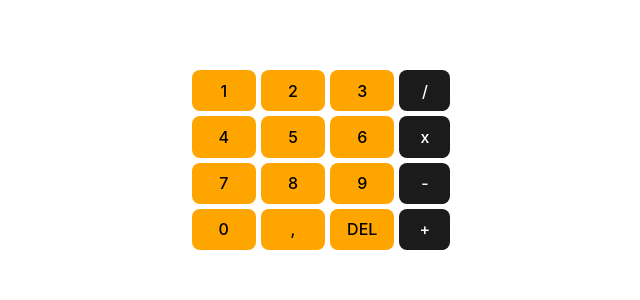
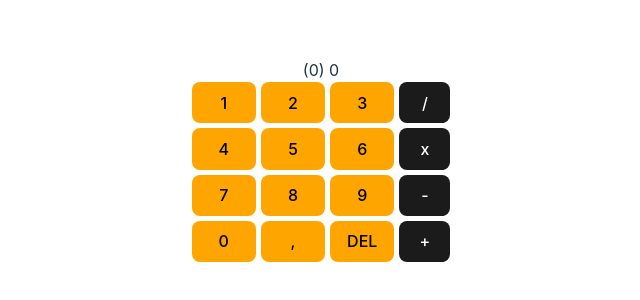
Before and after one commit to dsdyaz/jest-calc, a React (Vite) app: page / in a window 1280 px wide. Shown: the part 240-540 px from the top of the page, without its empty margins (319-959 px from the left). Built offline with nearby package versions, Linux system fonts and the light colour scheme.

Commit message:
add screen to app

```diff
--- a/src/App.tsx
+++ b/src/App.tsx
@@ -1,12 +1,15 @@
-import "./App.css";
-import Buttons from "./components/buttons/buttons";
+import React from "react"
+import "./App.css"
+import Buttons from "./components/buttons/buttons"
+import Screen from "./components/screen/screen"
 
 function App() {
   return (
     <div className="app">
+      <Screen />
       <Buttons />
     </div>
-  );
+  )
 }
 
-export default App;
+export default App
```
